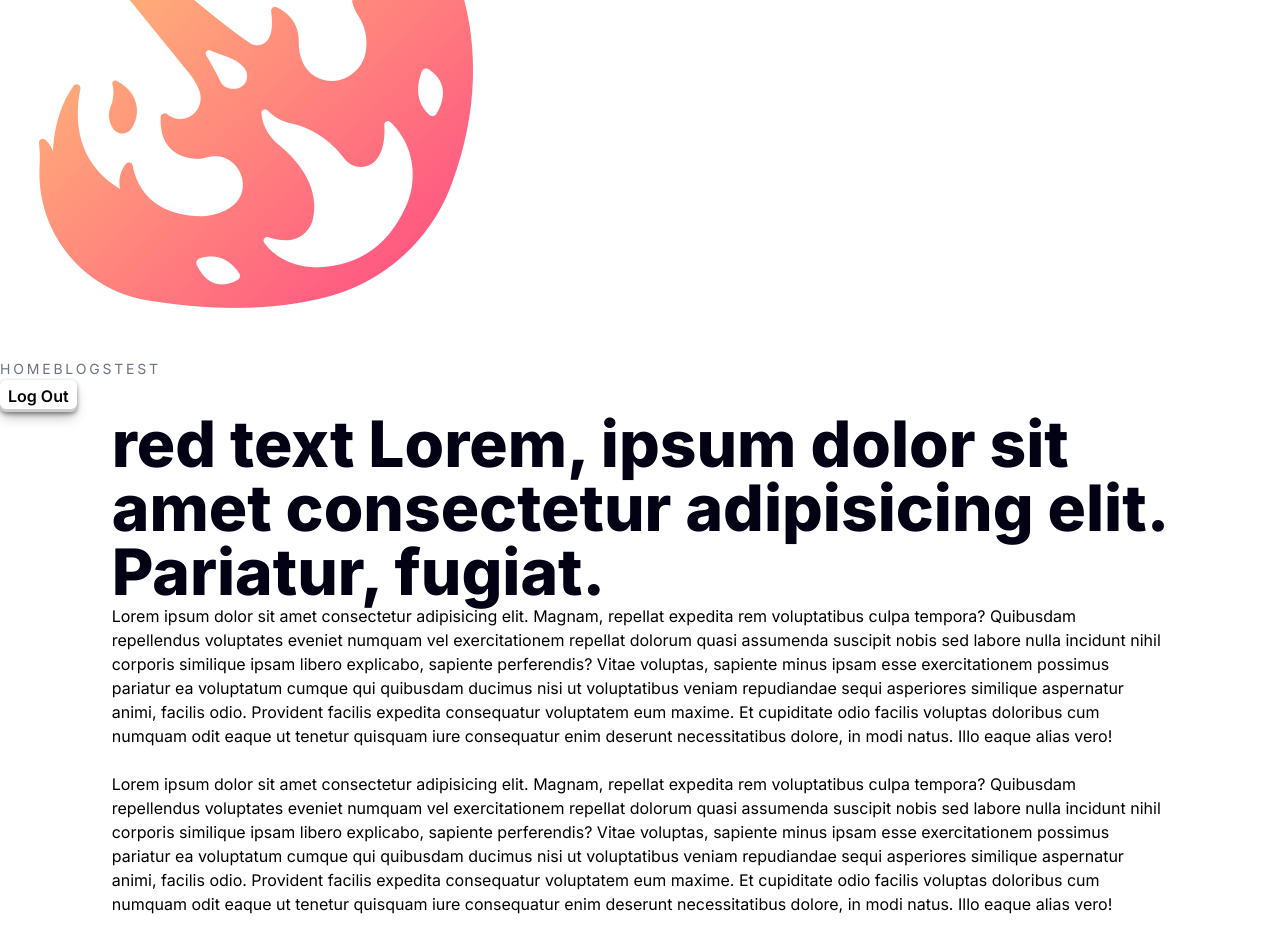
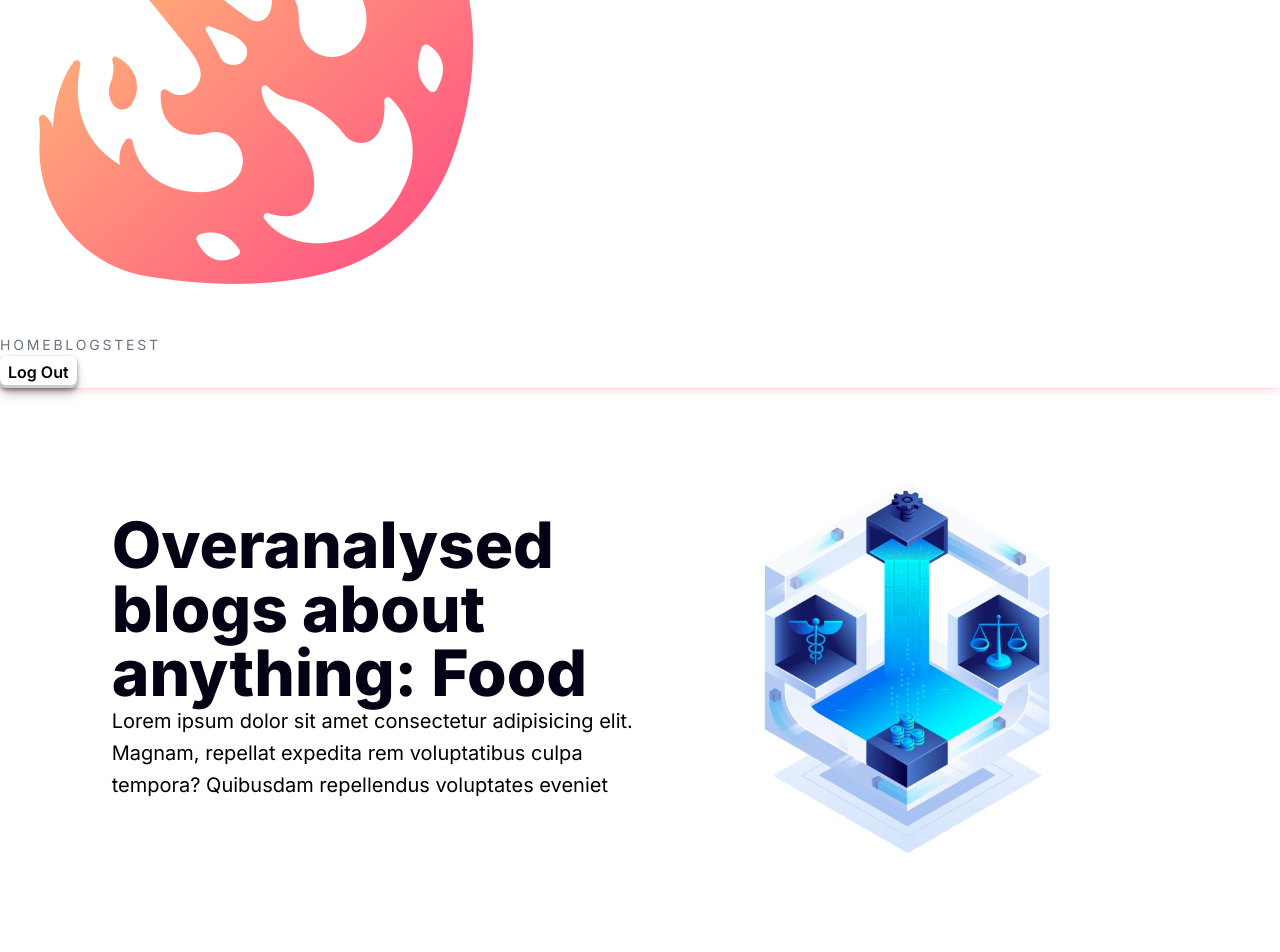
Before and after one commit to adomasgaudi/next-ts-tw, a Next.js app: page / in a window 1280 px wide. Shown: the part 186-1138 px from the top of the page. Built offline with nearby package versions, Linux system fonts and the light colour scheme; a web font is replaced by a local one.

Commit message:
feat: index page MN2

```diff
--- a/package.json
+++ b/package.json
@@ -9,6 +9,7 @@
     "lint": "next lint"
   },
   "dependencies": {
+    "@codium/codium-paste-t3": "^1.0.1",
     "@types/react": "^18.0.9",
     "@types/react-dom": "^18.0.5",
     "@types/styled-components": "^5.1.25",
--- a/src/app/bones/layout/Header.tsx
+++ b/src/app/bones/layout/Header.tsx
@@ -9,8 +9,7 @@ const Header: FC<Props> = () => {
   const handleLogout = () => {};
   const [loggedIn, setLoggedIn] = useState<boolean>(true);
   return (
-    <header className="w-full z-10 shadowHov-trello blue">
-      <p>hihihl</p>
+    <header className="w-full z-10 shadowHov-trello mb-20">
       <div tw="flex justify-between items-center p-3">
         <div tw="flex items-center gap-20">
           <Link href="/">
--- /dev/null
+++ b/src/app/infra/components/Card.tsx
@@ -0,0 +1,31 @@
+import React, { ReactNode } from "react";
+import styled from "styled-components";
+import tw from "twin.macro";
+import { base } from "../utils/tools/baseHOC";
+import { Contain } from "./Contain";
+
+const Card1up = ({ children, ...props }: any) => {
+  return <div {...props}>{children}</div>;
+};
+
+const Land = base(Card1up, {
+  className: "min-w-[300px] h-[300px] overflow-hidden flex flex-row",
+});
+
+const Port = styled.div`
+  ${tw`w-full md:w-[50%] overflow-hidden  flex flex-row`}
+`;
+
+const LandImg = styled.img`
+  ${tw`h-full w-40 object-cover`}
+`;
+const LandContent = styled.div`
+  ${tw``}
+`;
+
+export const Card = {
+  Land,
+  Port,
+  LandImg,
+  LandContent,
+};
--- /dev/null
+++ b/src/app/infra/components/Fifty.tsx
@@ -0,0 +1,31 @@
+import React, { ReactNode } from "react";
+import { base } from "../../utils/tools/baseHOC";
+import { Contain } from "./Contain";
+
+const FiftyFiftyRight = ({ children, ...props }: any) => {
+  return <div {...props}>{children}</div>;
+};
+const FiftyFiftyLeft = ({ children, ...props }: any) => {
+  return <div {...props}> {children}</div>;
+};
+
+const R = base(FiftyFiftyRight, {
+  className: "w-full md:w-[50%] ",
+});
+const L = base(FiftyFiftyLeft, {
+  className: "w-full md:w-[50%] justify-center items-center",
+});
+
+const Rxl = base(FiftyFiftyRight, {
+  className: "w-full xl:w-[50%] justify-center items-center",
+});
+const Lxl = base(FiftyFiftyLeft, {
+  className: "w-full xl:w-[50%] justify-center items-center",
+});
+
+export const Div50 = {
+  R,
+  L,
+  Rxl,
+  Lxl,
+};
--- a/src/app/infra/styles/Global.css
+++ b/src/app/infra/styles/Global.css
@@ -129,6 +129,21 @@ body {
           box-shadow: rgba(60, 64, 67, 0.3) 0px 1px 2px 0px, rgba(60, 64, 67, 0.15) 0px 2px 6px 2px;
 }
 
+.shadow-trello-1 {
+  -webkit-box-shadow: rgba(9, 30, 66, 0.25) 0px 1px 1px, rgba(9, 30, 66, 0.13) 0px 0px 1px 1px;
+          box-shadow: rgba(9, 30, 66, 0.25) 0px 1px 1px, rgba(9, 30, 66, 0.13) 0px 0px 1px 1px;
+}
+
+.shadow-trello-2, .shadowHov-trello {
+  -webkit-box-shadow: rgba(9, 30, 66, 0.25) 0px 4px 8px -2px, rgba(9, 30, 66, 0.08) 0px 0px 0px 1px;
+          box-shadow: rgba(9, 30, 66, 0.25) 0px 4px 8px -2px, rgba(9, 30, 66, 0.08) 0px 0px 0px 1px;
+}
+
+.shadow-trello-2red, .shadowHov-trello:hover {
+  -webkit-box-shadow: rgba(240, 111, 99, 0.25) 0px 4px 8px -2px, rgba(245, 66, 50, 0.08) 0px 0px 0px 1px;
+          box-shadow: rgba(240, 111, 99, 0.25) 0px 4px 8px -2px, rgba(245, 66, 50, 0.08) 0px 0px 0px 1px;
+}
+
 @tailwind base {}@tailwind components {}@tailwind utilities {}@layer base {
   body .hero {
     @apply font-[800] text-3xl md:text-4xl lg:text-[64px] lg:leading-[1] text-[#020214] {}
--- a/src/app/infra/styles/_Shadows.sass
+++ b/src/app/infra/styles/_Shadows.sass
@@ -11,3 +11,17 @@
   box-shadow: rgba(60, 64, 67, 0.3) 0px 1px 2px 0px, rgba(60, 64, 67, 0.15) 0px 1px 3px 1px
 .hshadow3:hover
   box-shadow: rgba(60, 64, 67, 0.3) 0px 1px 2px 0px, rgba(60, 64, 67, 0.15) 0px 2px 6px 2px
+
+.shadow-trello-1
+  box-shadow: rgba(9, 30, 66, 0.25) 0px 1px 1px, rgba(9, 30, 66, 0.13) 0px 0px 1px 1px
+
+.shadow-trello-2
+  box-shadow: rgba(9, 30, 66, 0.25) 0px 4px 8px -2px, rgba(9, 30, 66, 0.08) 0px 0px 0px 1px
+
+.shadow-trello-2red
+  box-shadow: rgba(240, 111, 99, 0.25) 0px 4px 8px -2px, rgba(245, 66, 50, 0.08) 0px 0px 0px 1px
+
+.shadowHov-trello
+  @extend .shadow-trello-2 !optional
+  &:hover
+    @extend .shadow-trello-2red !optional
--- a/src/pages/index.tsx
+++ b/src/pages/index.tsx
@@ -1,8 +1,11 @@
 import React from "react";
 import Head from "../app/infra/components/Head";
 import Header from "../app/bones/layout/Header";
+import Image from "next/image";
 import { ContainX } from "../app/infra/components/Contain";
 import Footer from "../app/bones/layout/Footer";
+import cube from "../static/img/random3.webp";
+import { Div50 } from "../app/infra/components/Fifty";
 
 export default function Home() {
   return (
@@ -10,43 +13,20 @@ export default function Home() {
       <Head title="Overanalysed" />
       <Header />
       <ContainX.H800p3>
-        <div className="fadeInUp">
-          <div className="hero">
-            red text Lorem, ipsum dolor sit amet consectetur adipisicing elit.
-            Pariatur, fugiat.
+        <Div50.R>
+          <div className="fadeInUp">
+            <div className="hero">Overanalysed blogs about anything: Food</div>
+            <p className="p_xl">
+              Lorem ipsum dolor sit amet consectetur adipisicing elit. Magnam,
+              repellat expedita rem voluptatibus culpa tempora? Quibusdam
+              repellendus voluptates eveniet
+            </p>
+            <br />
           </div>
-          <p className="blue">
-            Lorem ipsum dolor sit amet consectetur adipisicing elit. Magnam,
-            repellat expedita rem voluptatibus culpa tempora? Quibusdam
-            repellendus voluptates eveniet numquam vel exercitationem repellat
-            dolorum quasi assumenda suscipit nobis sed labore nulla incidunt
-            nihil corporis similique ipsam libero explicabo, sapiente
-            perferendis? Vitae voluptas, sapiente minus ipsam esse
-            exercitationem possimus pariatur ea voluptatum cumque qui quibusdam
-            ducimus nisi ut voluptatibus veniam repudiandae sequi asperiores
-            similique aspernatur animi, facilis odio. Provident facilis expedita
-            consequatur voluptatem eum maxime. Et cupiditate odio facilis
-            voluptas doloribus cum numquam odit eaque ut tenetur quisquam iure
-            consequatur enim deserunt necessitatibus dolore, in modi natus. Illo
-            eaque alias vero!
-          </p>
-          <br />
-          <p>
-            Lorem ipsum dolor sit amet consectetur adipisicing elit. Magnam,
-            repellat expedita rem voluptatibus culpa tempora? Quibusdam
-            repellendus voluptates eveniet numquam vel exercitationem repellat
-            dolorum quasi assumenda suscipit nobis sed labore nulla incidunt
-            nihil corporis similique ipsam libero explicabo, sapiente
-            perferendis? Vitae voluptas, sapiente minus ipsam esse
-            exercitationem possimus pariatur ea voluptatum cumque qui quibusdam
-            ducimus nisi ut voluptatibus veniam repudiandae sequi asperiores
-            similique aspernatur animi, facilis odio. Provident facilis expedita
-            consequatur voluptatem eum maxime. Et cupiditate odio facilis
-            voluptas doloribus cum numquam odit eaque ut tenetur quisquam iure
-            consequatur enim deserunt necessitatibus dolore, in modi natus. Illo
-            eaque alias vero!
-          </p>
-        </div>
+        </Div50.R>
+        <Div50.L>
+          <Image src={cube} alt="cube" />
+        </Div50.L>
       </ContainX.H800p3>
       <Footer />
     </>
--- a/src/pages/test.tsx
+++ b/src/pages/test.tsx
@@ -3,6 +3,7 @@ import Head from "../app/infra/components/Head";
 import styled, { css } from "styled-components";
 import tw, { theme } from "twin.macro";
 import Header from "../app/bones/layout/Header";
+import { ContainX } from "../app/infra/components/Contain";
 
 const PP = ({ children }) => (
   <p css={css({ color: theme`colors.purple.500` })}>{children}</p>
@@ -34,9 +35,10 @@ const E800 = styled.h1`
 
 export default function Home() {
   return (
-    <div className="">
+    <>
       <Head title="Analysis Paralysis" />
       <Header />
+      <ContainX.H800p3>
         <main>
           <h1 className="hover:h_1">none</h1>
           <h1 className="hero">none</h1>
@@ -61,6 +63,7 @@ export default function Home() {
             styled with css
           </div>
         </main>
-    </div>
+      </ContainX.H800p3>
+    </>
   );
 }
```
Also changed, not shown: 1 other file (tests, documents, lock files or other folders). Lines whose indentation alone changed are shown as unchanged.
